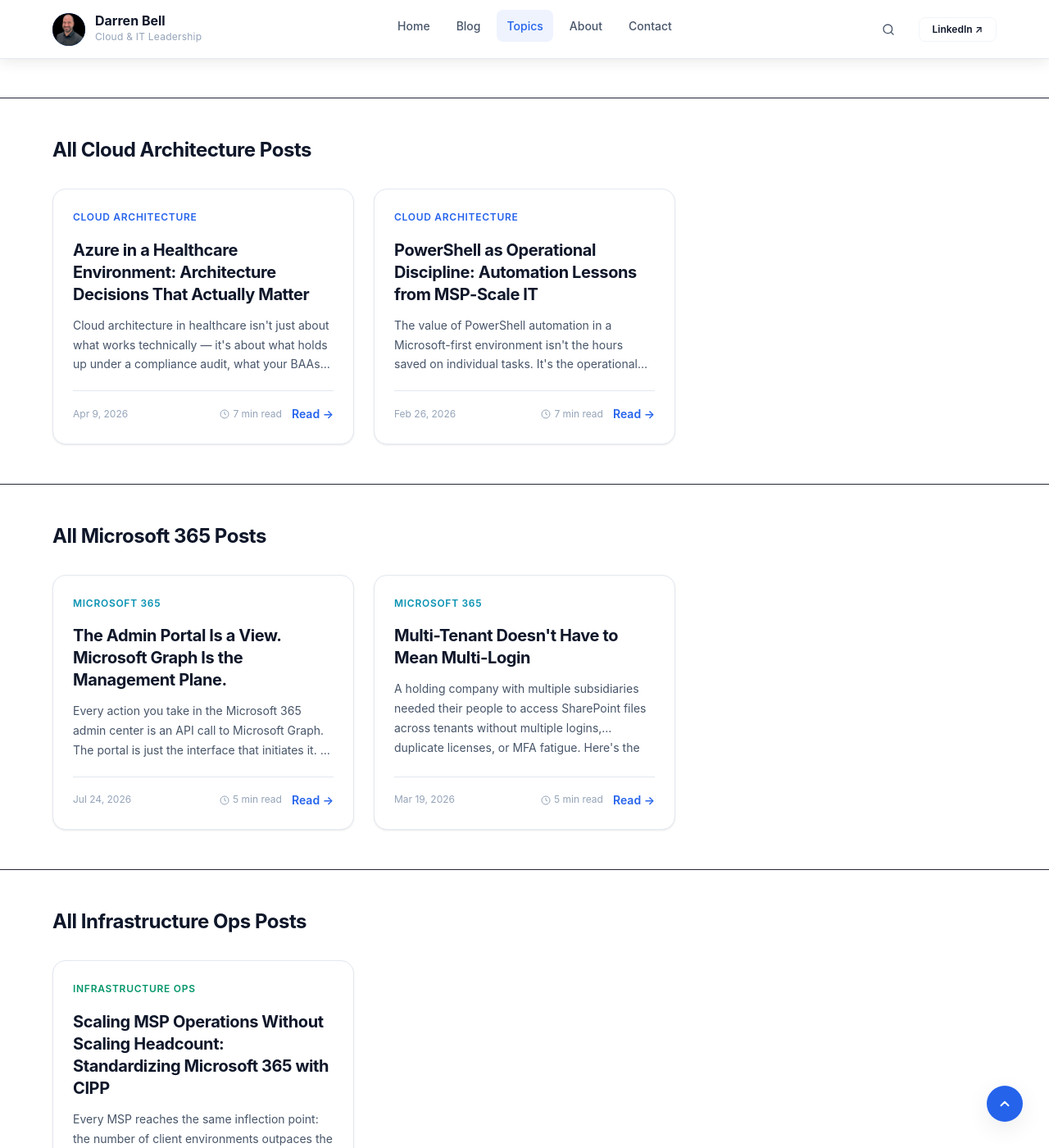
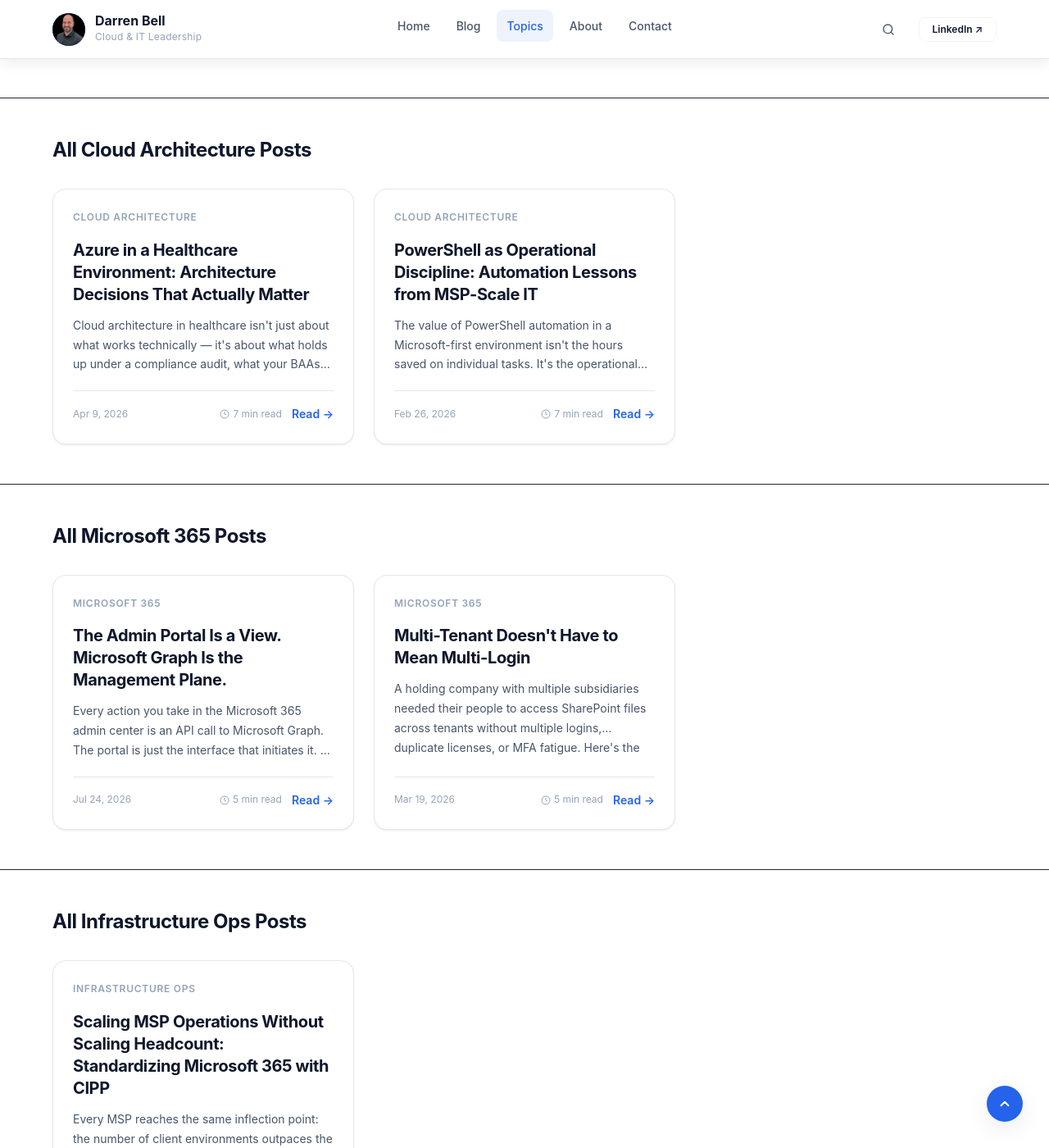
Before and after one commit to darrenbell09/DB_Blog, a Jekyll site: the page built from categories.html, in a window 1280 px wide and 1400 px high, scrolled down 1345 px. Shown: the whole window at 82% size. Built offline with Jekyll 4.4.1, drawn with Linux system fonts in a browser that asks for light colours.

Commit message:
Unify category tag colors — consistent muted gray across all cards

```diff
--- a/_sass/_components.scss
+++ b/_sass/_components.scss
@@ -79,15 +79,12 @@
   letter-spacing: 0.06em;
   text-transform: uppercase;
   text-decoration: none;
-  transition: opacity $t-fast;
+  color: $text-muted;
+  transition: color $t-fast;
 
-  &:hover { opacity: 0.75; }
+  &:hover { color: $accent-amber; }
 
-  &--blue   { color: $accent-blue; }
-  &--cyan   { color: $accent-cyan; }
-  &--green  { color: $accent-green; }
-  &--purple { color: $accent-purple; }
-  &--amber  { color: $accent-amber; }
+  &--blue, &--cyan, &--green, &--purple, &--amber { color: $text-muted; }
 }
 
 // Category color aliases — maps slugified category names to colour variants
```
